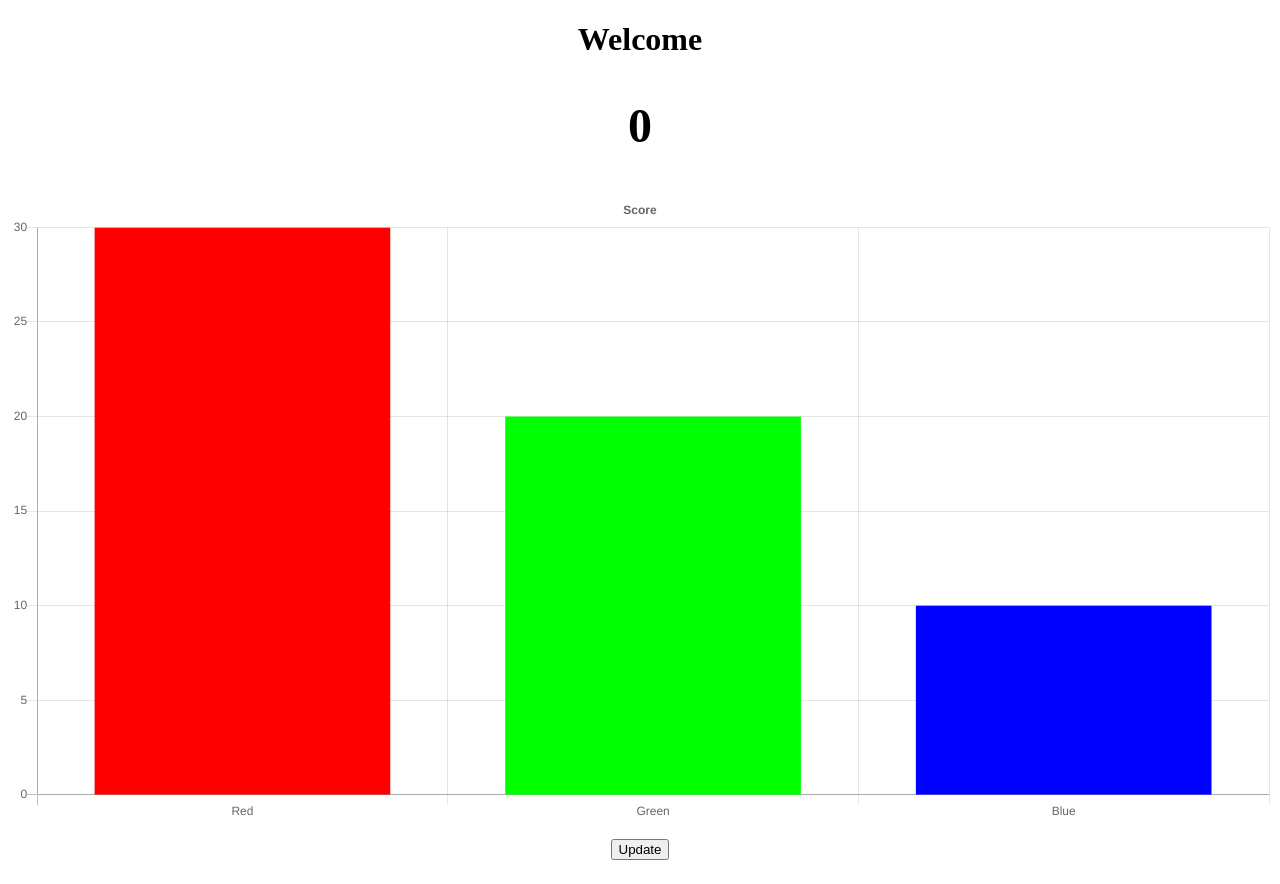
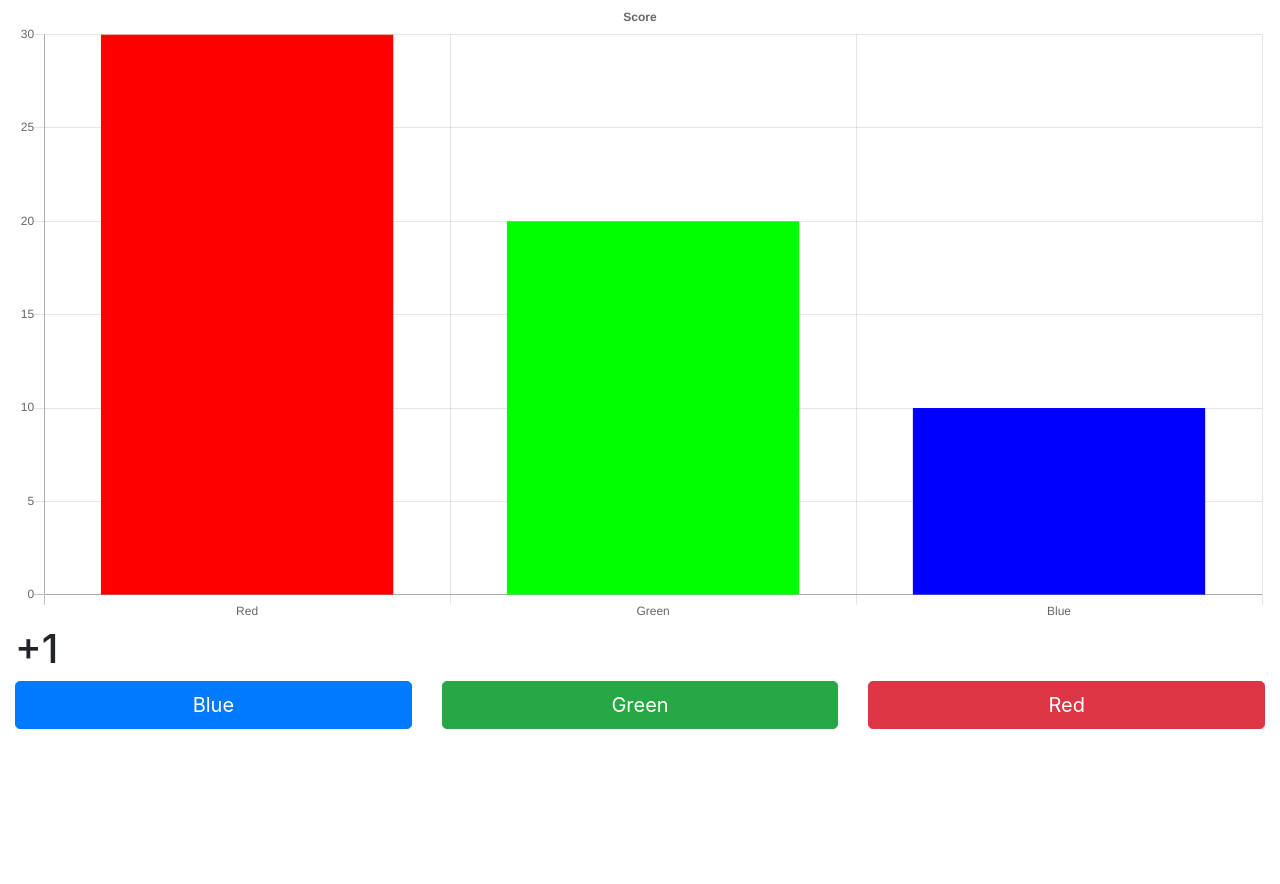
Before and after one commit to bobypt/node-redis-game, an Angular app in the folder silly-game/: page / in a window 1280 px wide. After the commit the page ends 800 px from the top, so only its background shows below. Built offline with nearby package versions, Linux system fonts and the light colour scheme; no server answers.

Commit message:
added charts

```diff
--- a/silly-game/angular.json
+++ b/silly-game/angular.json
@@ -23,6 +23,7 @@
               "src/assets"
             ],
             "styles": [
+              "node_modules/bootstrap/dist/css/bootstrap.min.css",
               "src/styles.css"
             ],
             "scripts": []
--- a/silly-game/package.json
+++ b/silly-game/package.json
@@ -20,6 +20,7 @@
     "@angular/platform-browser": "^6.0.3",
     "@angular/platform-browser-dynamic": "^6.0.3",
     "@angular/router": "^6.0.3",
+    "bootstrap": "^4.1.3",
     "chart.js": "^2.7.2",
     "core-js": "^2.5.4",
     "rxjs": "^6.0.0",
--- a/silly-game/src/app/app.component.html
+++ b/silly-game/src/app/app.component.html
@@ -1,15 +1,22 @@
-<!--The content below is only a placeholder and can be replaced.-->
-<div style="text-align:center">
-  <h1>
-    Welcome
-    <h2>{{stat}}</h2>
+<div class="container-fluid">
 
 
-    <div>
-      <canvas id="bar-chart">{{ chart }}</canvas>
+  <div>
+    <canvas id="bar-chart">{{ chart }}</canvas>
+  </div>
+
+  <h1 class="animated bounce delay-2s">+1</h1>
+
+  <div class="row">
+      <div class="col-sm">
+          <button type="button" (click)="update(2)" class="btn btn-primary btn-lg btn-block">Blue</button>
+      </div>
+      <div class="col-sm">
+          <button type="button" (click)="update(1)" class="btn btn-success btn-lg btn-block">Green</button>
+      </div>
+      <div class="col-sm">
+          <button type="button" (click)="update(0)" class="btn btn-danger btn-lg btn-block">Red</button>
+      </div>
     </div>
 
-    <button (click)="update()">Update</button>
-
-  </h1>
 </div>
--- a/silly-game/src/app/app.component.ts
+++ b/silly-game/src/app/app.component.ts
@@ -8,12 +8,12 @@ import { Chart } from 'chart.js';
   styleUrls: ['./app.component.css']
 })
 export class AppComponent {
-  chart = [];
+  chart : any = [] ;
   stat = 0;
 
   constructor(private _game: GameService) {
     _game.stat().subscribe(
-      data => { this.stat = Number(data.value)},
+      (data : any) => { this.stat = Number(data.value)},
       err => console.error(err),
       () => console.log('done loading data')
     );
@@ -23,8 +23,8 @@ export class AppComponent {
   }
 
 
-  update() {
-    this.chart.data.datasets[0].data[1] = this.chart.data.datasets[0].data[1] + 2;
+  update(index) {
+    this.chart.data.datasets[0].data[index] = this.chart.data.datasets[0].data[index] + 2;
     this.chart.update();
   }
 
--- a/silly-game/src/index.html
+++ b/silly-game/src/index.html
@@ -5,8 +5,11 @@
   <title>SillyGame</title>
   <base href="/">
 
-  <meta name="viewport" content="width=device-width, initial-scale=1">
+    <!-- Required meta tags -->
+  <meta name="viewport" content="width=device-width, initial-scale=1, shrink-to-fit=no">
+
   <link rel="icon" type="image/x-icon" href="favicon.ico">
+  <link rel="stylesheet" href="https://cdnjs.cloudflare.com/ajax/libs/animate.css/3.5.2/animate.min.css">
 </head>
 <body>
   <app-root></app-root>
--- a/silly-game/src/styles.css
+++ b/silly-game/src/styles.css
@@ -1 +1,2 @@
 /* You can add global styles to this file, and also import other style files */
+@import '~bootstrap/dist/css/bootstrap.min.css';
```
Also changed, not shown: 1 other file (tests, documents, lock files or other folders).
